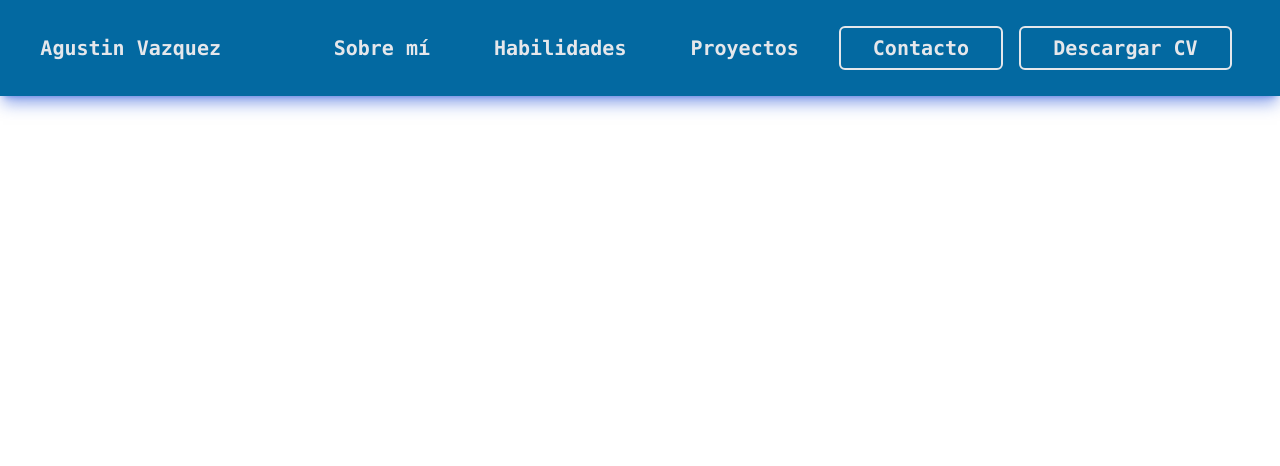
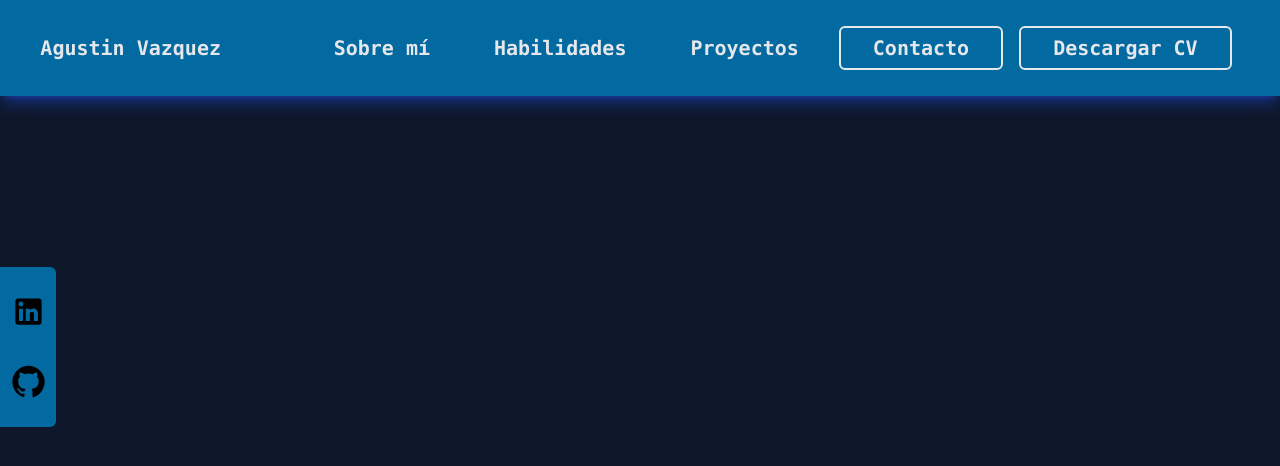
Before and after one commit to Agutricolor/Portfolio, a React (Vite) app: page / in a window 1280 px wide. Shown: the top 466 px of the page. Built offline with nearby package versions, Linux system fonts and the light colour scheme.

Commit message:
footer & background

```diff
--- a/package.json
+++ b/package.json
@@ -11,6 +11,7 @@
   "dependencies": {
     "@emotion/react": "^11.10.4",
     "@emotion/styled": "^11.10.4",
+    "@mui/icons-material": "^5.10.3",
     "@mui/material": "^5.10.3",
     "react": "^18.2.0",
     "react-dom": "^18.2.0",
--- a/src/App.jsx
+++ b/src/App.jsx
@@ -1,13 +1,14 @@
-import { useState } from 'react'
-import reactLogo from './assets/react.svg'
+import React from 'react'
 import './App.css'
+import { Footer } from './components/Footer/Footer'
 import { Navbar } from './components/Navbar/Navbar'
 
 function App() {
 
   return (
-    <div className="App">
+    <div className="App h-screen bg-slate-900">
       <Navbar />
+      <Footer />
     </div>
   )
 }
--- /dev/null
+++ b/src/components/Footer/Footer.css
@@ -0,0 +1,11 @@
+.footer:hover {
+  box-shadow: -1px 0px 18px 8px rgba(29, 78, 216, 0.75);
+  -webkit-box-shadow: -1px 0px 18px 8px rgba(29, 78, 216, 0.75);
+  -moz-box-shadow: -1px 0px 18px 8px rgba(29, 78, 216, 0.75);
+}
+
+path {
+  box-shadow: 1px 3px 66px 19px rgba(222, 26, 26, 1);
+  -webkit-box-shadow: 1px 3px 66px 19px rgba(222, 26, 26, 1);
+  -moz-box-shadow: 1px 3px 66px 19px rgba(222, 26, 26, 1);
+}
--- /dev/null
+++ b/src/components/Footer/Footer.jsx
@@ -0,0 +1,19 @@
+import React from "react";
+import "./Footer.css"
+import LinkedInIcon from '@mui/icons-material/LinkedIn';
+import GitHubIcon from '@mui/icons-material/GitHub';
+
+export const Footer = () => {
+    return (
+        <footer>
+            <div className="footer bg-sky-700 absolute w-14 h-40 top-1/3 rounded-r-md cursor-pointer duration-500 hover:w-16">
+                <div className="flex flex-col justify-evenly items-center h-full w-full duration-500">
+                    <a href="https://www.linkedin.com/in/agustin-v%C3%A1zquez-fullstack-backendoriented/" rel="noreferrer"
+                    target="_blank" className="py-2 hover:text-white"><LinkedInIcon fontSize="large"/></a>
+                    <a href="https://github.com/Agutricolor" rel="noreferrer"
+                    target="_blank" className="py-2 hover:text-white"><GitHubIcon fontSize="large"/></a>
+                </div>
+            </div>
+        </footer>
+    )
+}
```
Also changed, not shown: 1 other file (tests, documents, lock files or other folders).
